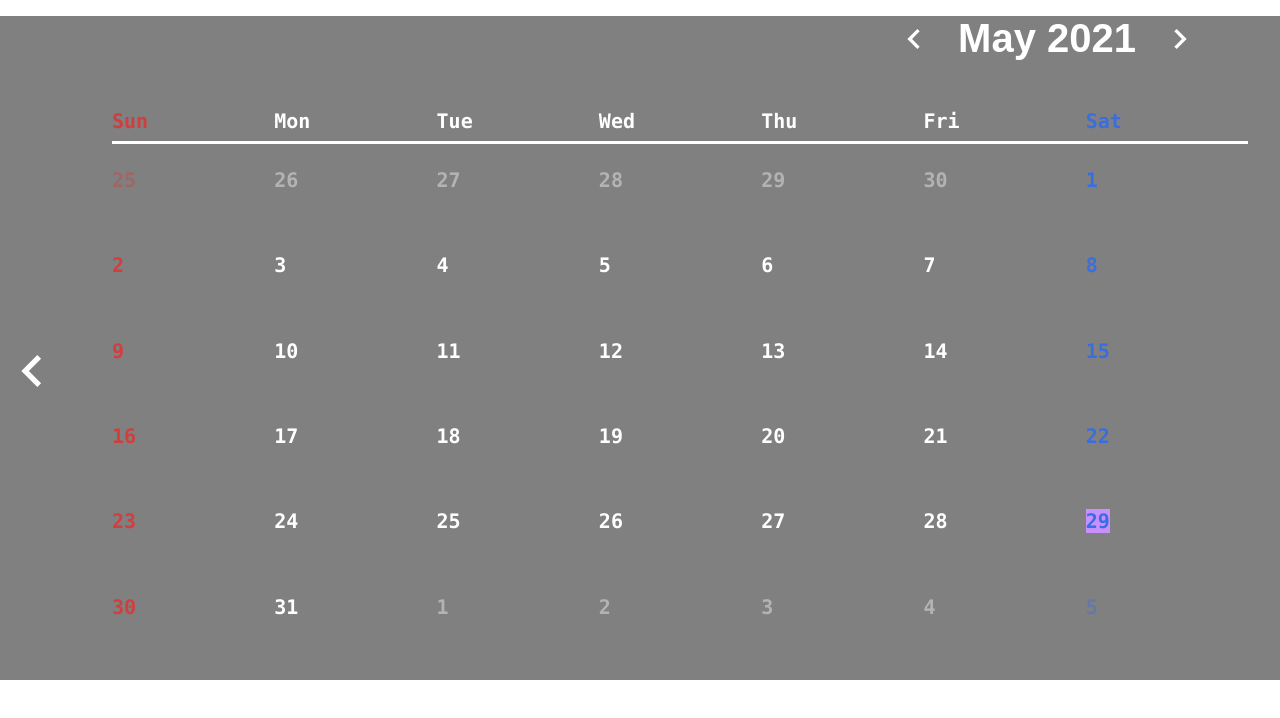
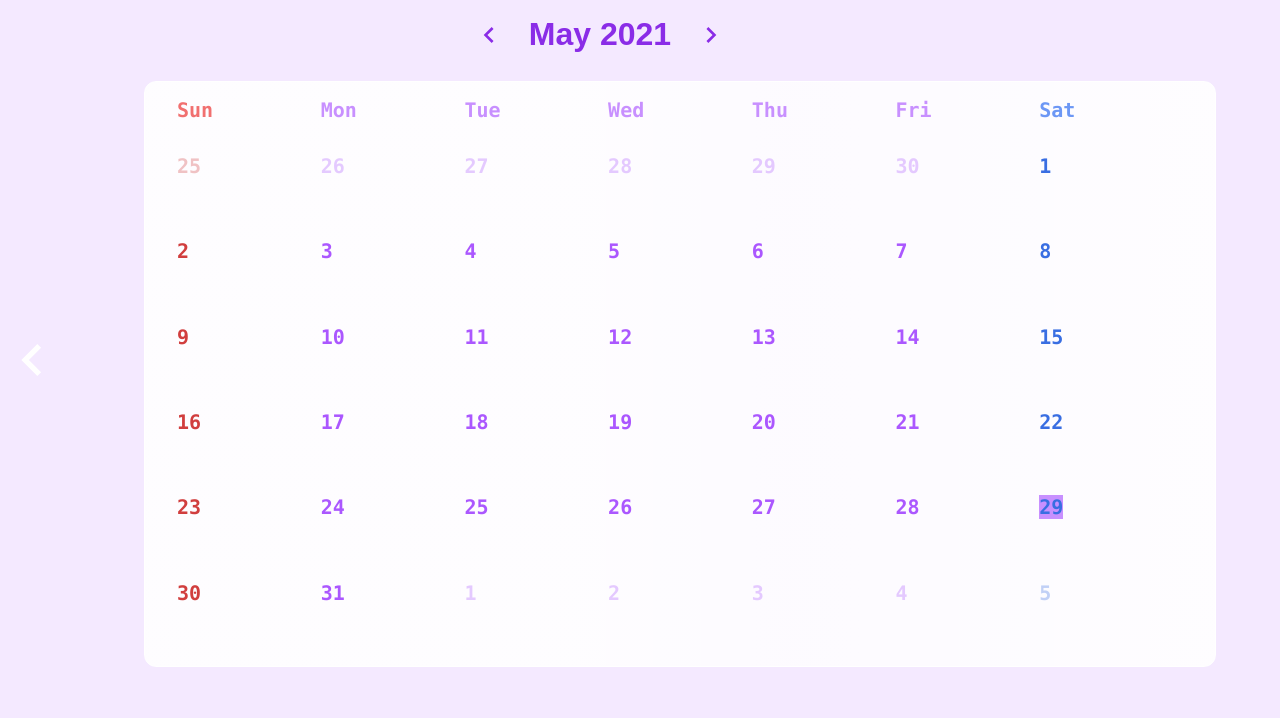
Before and after one commit to cdcoc0/Calendar, a React (Create React App) app: page / in a window 1280 px wide. Shown: the top 718 px of the page. Built offline with nearby package versions, Linux system fonts and the light colour scheme.

Commit message:
-organize css -error to fix

```diff
--- /dev/null
+++ b/src/calendar/Background.js
@@ -0,0 +1,12 @@
+import React from 'react';
+import './styles/Background.scss';
+
+const Background = () => {
+    return (
+        <div>
+            <div className="Background" />
+        </div>
+    );
+}
+
+export default Background;
--- a/src/calendar/Calendar.js
+++ b/src/calendar/Calendar.js
@@ -1,4 +1,5 @@
 import React, {useState, useEffect, useCallback} from 'react';
+import Background from './Background';
 import Month from './Month';
 import Dates from './Dates';
 import {MdNavigateBefore} from 'react-icons/md';
@@ -39,6 +40,7 @@ const Calendar = () => {
     // const initDate = dates.date.getDate();
     return (
         <div className="Calendar">
+            <Background />
             <Month year={info.year} month={info.month} onIncrease={onMonthIncrease} onDecrease={onMonthDecrease} />
             <div className="navSpace">
                 <div className="nav">
--- a/src/calendar/Dates.js
+++ b/src/calendar/Dates.js
@@ -39,7 +39,7 @@ const Dates = ({info}) => {
         const firstDateIndex = page.indexOf(1);
         const lastDateIndex = page.lastIndexOf(thisLast.date.getDate());
         if(!page) {return;}
-        //console.log(firstDateIndex, lastDateIndex);
+        console.log(firstDateIndex, lastDateIndex);
         return (page.map((p, index) => {
             if(index >= firstDateIndex && index < lastDateIndex + 1) {
                 return (
@@ -52,6 +52,7 @@ const Dates = ({info}) => {
             }
         }));
     }, [page, thisLast, today]);
+    //월이랑 일이 안맞음(렌더링이 하나씩 느린듯), year 바뀌면 오류 발생
 
     useEffect(() => {
         setPrevLast({date: new Date(year, month, 0)});
--- /dev/null
+++ b/src/calendar/styles/Background.scss
@@ -0,0 +1,16 @@
+.Background {
+    position: absolute;
+    top: 0;
+    left: 0;
+    width: 100%;
+    height: 100%;
+    z-index: -1;
+    background-color: #c890ff;
+    opacity: 0.2;
+    // background: linear-gradient(
+    //     to right,
+    //     rgba(20, 20, 20, 0.1) 10%,
+    //     rgba(20, 20, 20, 0.7) 60%,
+    //     rgba(20, 20, 20, 0.8)
+    // );
+}
--- a/src/calendar/styles/Calendar.scss
+++ b/src/calendar/styles/Calendar.scss
@@ -1,5 +1,4 @@
 .Calendar {
-    background: gray;
     width: 100%;
     font-family: "Lucida Console", Helvetica, sans-serif;
     //padding-left: 3rem;
@@ -17,25 +16,36 @@
             margin-right: 1rem;
         }
         .body {
-            padding-top: 2rem;
+            margin-top: 1.75rem;
+            margin-right: 4rem;
+            margin-left: 4rem;
             padding-left: 2rem;
             padding-right: 2rem;
             flex: 1;
+            background: white;
+            border: 1px solid white;
+            border-radius: 12px;
+            background: linear-gradient(
+            to right,
+            rgba(255, 255, 255, 0.9) 40%,
+            rgba(255, 255, 255, 0.8) 60%,
+            rgba(255, 255, 255, 0.9)
+            );
             .daysArray {
                 display: flex;
                 margin-top: 1rem;
                 padding-bottom: 0.5rem;
                 font-size: 1.25rem;
                 font-weight: bold;
-                color: white;
-                border-bottom: 3px solid white;
+                color: #c890ff;
+                //border-bottom: 3px solid white;
                 .days {
                     width: calc(100% / 7);
                     &:nth-child(7n + 1) {
-                        color: #D13E3E;
+                        color: #f17070;
                     }
                     &:nth-child(7n) {
-                        color: #396EE2;
+                        color: #6c97f5;
                     }
                 }
             }
--- a/src/calendar/styles/Dates.scss
+++ b/src/calendar/styles/Dates.scss
@@ -7,7 +7,7 @@
     height: 512px;
     .dateBlock {
         width: calc(100% / 7);
-        color: white;
+        color: #ab57ff;
         font-size: 1.25rem;
         font-weight: bold;
         //border-bottom: 1px solid white;
@@ -19,7 +19,7 @@
             color: #396EE2;
         }
         .other {
-            opacity: 0.4;
+            opacity: 0.3;
         }
         .this {
             cursor: pointer;
--- a/src/calendar/styles/Month.scss
+++ b/src/calendar/styles/Month.scss
@@ -3,21 +3,20 @@
     margin-top: 1rem;
     display: flex;
     align-items: center;
-    flex-direction: row-reverse;
+    //flex-direction: row-reverse;
     margin-right: 5rem;
     font-family:  sans-serif;
     font-weight: bold;
-    //justify-content: space-evenly;
-    font-size: 2.5rem;
+    font-size: 2rem;
+    justify-content: space-evenly;
+    color: #8a2ce7;
     .header-sort {
         display: flex;
         align-items: center;
         .month {
-            color: white;
             margin: 0 1.5rem;
         }
         svg {
-            color: white;
             display: flex;
             align-items: center;
             cursor: pointer;
```
